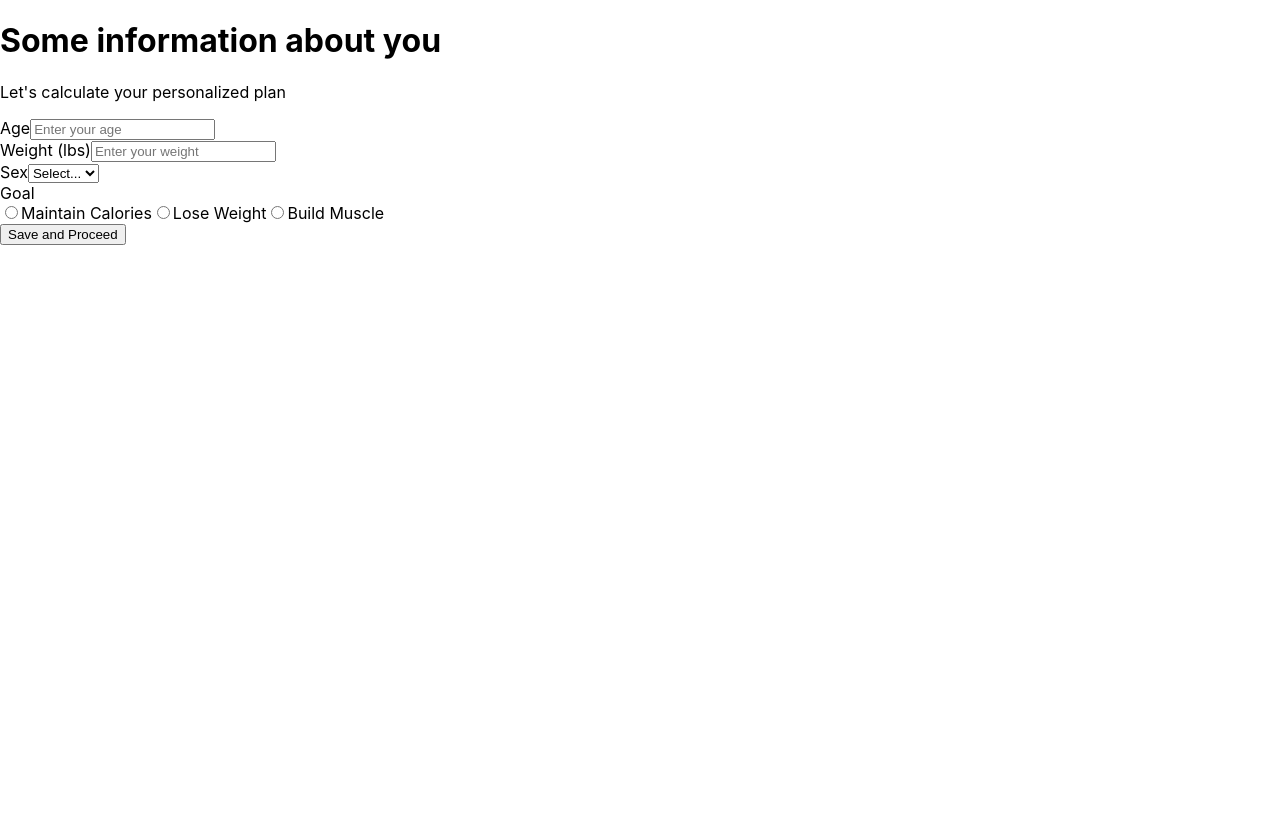
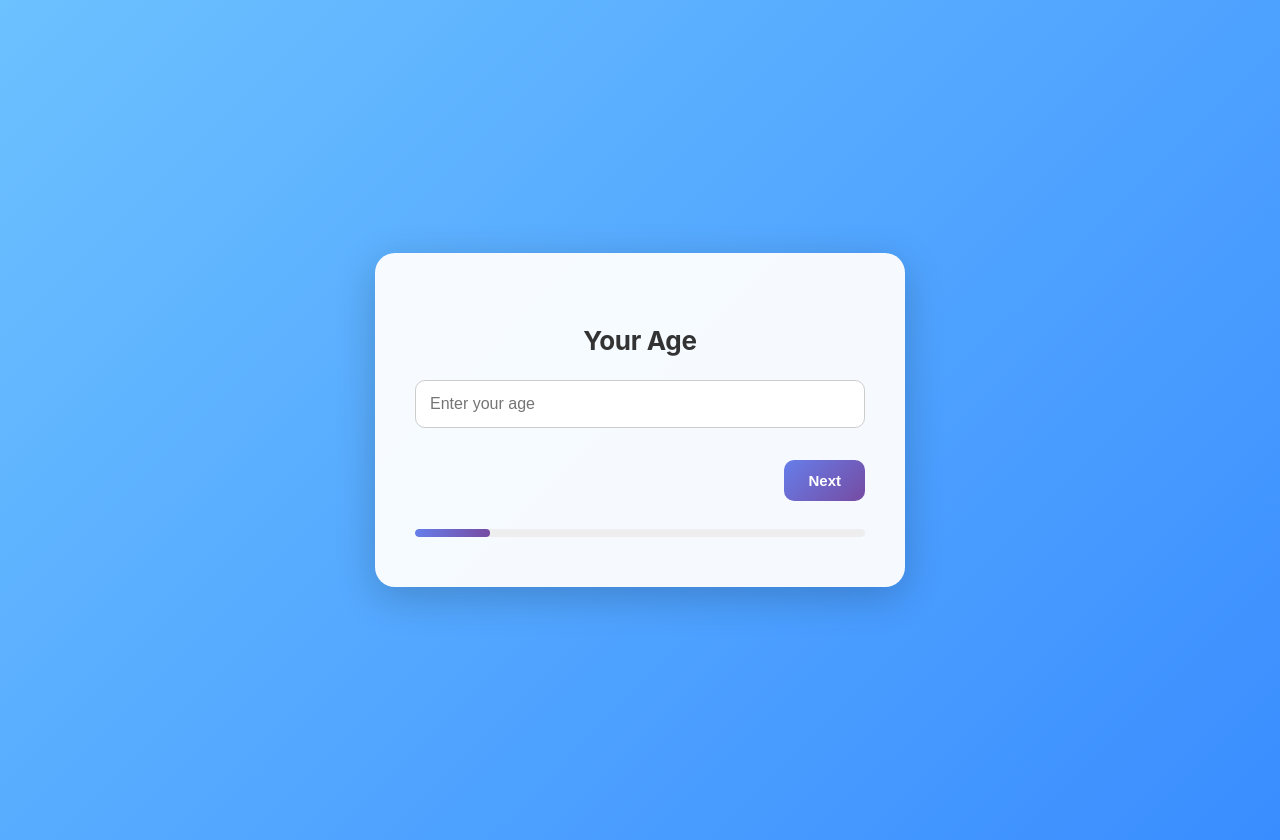
Before and after one commit to Mammbo/Dadelus-Hackathon, a React (Create React App) app in the folder frontend/: page /onboarding in a window 1280 px wide. Before the commit the page ends 800 px from the top, so only its background shows below. Built offline with nearby package versions, Linux system fonts and the light colour scheme.

Commit message:
onboarding

```diff
--- a/frontend/package.json
+++ b/frontend/package.json
@@ -11,6 +11,7 @@
     "@types/node": "^16.18.126",
     "@types/react": "^19.2.2",
     "@types/react-dom": "^19.2.2",
+    "framer-motion": "^12.23.24",
     "react": "^19.2.0",
     "react-dom": "^19.2.0",
     "react-router-dom": "^7.9.4",
--- a/frontend/src/pages/Onboarding.tsx
+++ b/frontend/src/pages/Onboarding.tsx
@@ -1,169 +1,402 @@
-import { useState, useEffect } from 'react';
+import React, { useEffect, useState } from "react";
 
 export default function App() {
-  const [age, setAge] = useState('');
-  const [weight, setWeight] = useState('');
-  const [sex, setSex] = useState('');
-  const [goal, setGoal] = useState('');
+  const [age, setAge] = useState("");
+  const [weight, setWeight] = useState("");
+  const [sex, setSex] = useState("");
+  const [goal, setGoal] = useState("");
+  const [preferences, setPreferences] = useState<string[]>([]);
   const [savedData, setSavedData] = useState<any>(null);
+  const [step, setStep] = useState(0);
 
-  // Load saved data when component mounts
   useEffect(() => {
-    const stored = localStorage.getItem('fitnessData');
+    const stored = localStorage.getItem("fitnessData");
     if (stored) {
       const data = JSON.parse(stored);
       setSavedData(data);
-      setAge(data.age);
-      setWeight(data.weight);
-      setSex(data.sex);
-      setGoal(data.goal);
+      setAge(data.age || "");
+      setWeight(data.weight || "");
+      setSex(data.sex || "");
+      setGoal(data.goal || "");
+      setPreferences(data.preferences || []);
     }
   }, []);
 
+  useEffect(() => {
+    const handleKeyPress = (e: KeyboardEvent) => {
+      if (e.key === "Enter") {
+        e.preventDefault();
+        if (step < steps.length - 1) {
+          handleNext();
+        } else {
+          handleSubmit();
+        }
+      }
+    };
+
+    window.addEventListener("keydown", handleKeyPress);
+    return () => window.removeEventListener("keydown", handleKeyPress);
+  }, [step, age, weight, sex, goal, preferences]);
+
+  const handlePreferenceChange = (pref: string) => {
+    setPreferences((prev) =>
+      prev.includes(pref) ? prev.filter((p) => p !== pref) : [...prev, pref]
+    );
+  };
+
+  const handleNext = () => {
+    if (step === 0 && !age) return alert("Please enter your age");
+    if (step === 1 && !weight) return alert("Please enter your weight");
+    if (step === 2 && !sex) return alert("Please select your sex");
+    if (step === 3 && !goal) return alert("Please select your goal");
+    setStep(step + 1);
+  };
+
+  const handleBack = () => setStep(step - 1);
+
   const handleSubmit = () => {
-    if (!age || !weight || !sex || !goal) {
-      alert('Please fill in all fields');
-      return;
-    }
-
-    const data = { age, weight, sex, goal, savedAt: new Date().toISOString() };
-
-    // Save to localStorage
-    localStorage.setItem('fitnessData', JSON.stringify(data));
+    const data = { age, weight, sex, goal, preferences, savedAt: new Date().toISOString() };
+    localStorage.setItem("fitnessData", JSON.stringify(data));
     setSavedData(data);
-
-    alert('Data saved successfully!');
+    alert("Data saved successfully!");
   };
 
   const handleClear = () => {
-    localStorage.removeItem('fitnessData');
-    setAge('');
-    setWeight('');
-    setSex('');
-    setGoal('');
+    localStorage.removeItem("fitnessData");
+    setAge("");
+    setWeight("");
+    setSex("");
+    setGoal("");
+    setPreferences([]);
     setSavedData(null);
-    alert('Data cleared!');
+    setStep(0);
+    alert("Data cleared!");
   };
 
-  return (
-    <div className="min-h-screen bg-gradient-to-br from-blue-50 to-indigo-100 flex items-center justify-center p-6">
-      <div className="bg-white rounded-2xl shadow-xl p-8 w-full max-w-md">
-        <h1 className="text-3xl font-bold text-gray-800 mb-2">Some information about you</h1>
-        <p className="text-gray-600 mb-6">Let's calculate your personalized plan</p>
-
-        {savedData && (
-          <div className="mb-6 p-4 bg-green-50 border border-green-200 rounded-lg">
-            <p className="text-sm text-green-800 font-medium">✓ Data saved locally</p>
-            <p className="text-xs text-green-600 mt-1">
-              Last updated: {new Date(savedData.savedAt).toLocaleString()}
-            </p>
-          </div>
-        )}
-
-        <div className="space-y-5">
-          <div>
-            <label className="block text-sm font-medium text-gray-700 mb-2">
-              Age
-            </label>
+  const steps = [
+    {
+      title: "Your Age",
+      content: (
         <input
           type="number"
           value={age}
           onChange={(e) => setAge(e.target.value)}
-              className="w-full px-4 py-3 border border-gray-300 rounded-lg focus:ring-2 focus:ring-indigo-500 focus:border-transparent"
+          style={styles.input}
           placeholder="Enter your age"
         />
-          </div>
-
-          <div>
-            <label className="block text-sm font-medium text-gray-700 mb-2">
-              Weight (lbs)
-            </label>
+      ),
+    },
+    {
+      title: "Your Weight (lbs)",
+      content: (
         <input
           type="number"
           value={weight}
           onChange={(e) => setWeight(e.target.value)}
-              className="w-full px-4 py-3 border border-gray-300 rounded-lg focus:ring-2 focus:ring-indigo-500 focus:border-transparent"
+          style={styles.input}
           placeholder="Enter your weight"
         />
+      ),
+    },
+    {
+      title: "Sex",
+      content: (
+        <div style={{ display: "flex", flexDirection: "column", gap: "10px" }}>
+          {["male", "female"].map((option) => (
+            <label
+              key={option}
+              style={{
+                ...styles.optionBox,
+                borderColor: sex === option ? "#667eea" : "#ccc",
+                background: sex === option ? "rgba(102,126,234,0.1)" : "white",
+              }}
+            >
+              <input
+                type="radio"
+                name="sex"
+                value={option}
+                checked={sex === option}
+                onChange={(e) => setSex(e.target.value)}
+              />
+              <span
+                style={{
+                  marginLeft: 8,
+                  fontWeight: sex === option ? 600 : 400,
+                  color: sex === option ? "#333" : "#555",
+                  textTransform: "capitalize",
+                }}
+              >
+                {option}
+              </span>
+            </label>
+          ))}
         </div>
-
-          <div>
-            <label className="block text-sm font-medium text-gray-700 mb-2">
-              Sex
-            </label>
-            <select
-              value={sex}
-              onChange={(e) => setSex(e.target.value)}
-              className="w-full px-4 py-3 border border-gray-300 rounded-lg focus:ring-2 focus:ring-indigo-500 focus:border-transparent"
+      ),
+    },
+    {
+      title: "Goal",
+      content: (
+        <div style={{ display: "flex", flexDirection: "column", gap: "10px" }}>
+          {["maintain", "lose", "build"].map((option) => (
+            <label
+              key={option}
+              style={{
+                ...styles.optionBox,
+                borderColor: goal === option ? "#667eea" : "#ccc",
+                background: goal === option ? "rgba(102,126,234,0.1)" : "white",
+              }}
             >
-              <option value="">Select...</option>
-              <option value="male">Male</option>
-              <option value="female">Female</option>
-            </select>
-          </div>
-
-          <div>
-            <label className="block text-sm font-medium text-gray-700 mb-3">
-              Goal
-            </label>
-            <div className="space-y-3">
-              <label className="flex items-center p-3 border border-gray-300 rounded-lg cursor-pointer hover:bg-gray-50 transition">
               <input
                 type="radio"
                 name="goal"
-                  value="maintain"
-                  checked={goal === 'maintain'}
+                value={option}
+                checked={goal === option}
                 onChange={(e) => setGoal(e.target.value)}
-                  className="w-4 h-4 text-indigo-600"
               />
-                <span className="ml-3 text-gray-700">Maintain Calories</span>
+              <span
+                style={{
+                  marginLeft: 8,
+                  fontWeight: goal === option ? 600 : 400,
+                  color: goal === option ? "#333" : "#555",
+                  textTransform: "capitalize",
+                }}
+              >
+                {option === "build"
+                  ? "Build Muscle"
+                  : option === "lose"
+                  ? "Lose Weight"
+                  : "Maintain Calories"}
+              </span>
             </label>
+          ))}
+        </div>
+      ),
+    },
+    {
+      title: "Dietary Preferences",
+      content: (
+        <div style={{ display: "flex", flexDirection: "column", gap: "10px" }}>
+          {["vegan", "kosher", "halal", "gluten free"].map((pref) => {
+            const selected = preferences.includes(pref);
+            return (
+              <label
+                key={pref}
+                style={{
+                  ...styles.optionBox,
+                  borderColor: selected ? "#667eea" : "#ccc",
+                  background: selected ? "rgba(102,126,234,0.1)" : "white",
+                }}
+              >
+                <input
+                  type="checkbox"
+                  checked={selected}
+                  onChange={() => handlePreferenceChange(pref)}
+                />
+                <span
+                  style={{
+                    marginLeft: 8,
+                    fontWeight: selected ? 600 : 400,
+                    color: selected ? "#333" : "#555",
+                    textTransform: "capitalize",
+                  }}
+                >
+                  {pref}
+                </span>
+              </label>
+            );
+          })}
+        </div>
+      ),
+    },
+    {
+      title: "Review Your Data",
+      content: (
+        <div style={{ lineHeight: "1.8" }}>
+          <p><strong>Age:</strong> {age}</p>
+          <p><strong>Sex:</strong> {sex ? sex.charAt(0).toUpperCase() + sex.slice(1) : ""}</p>
+          <p><strong>Weight:</strong> {weight} lbs</p>
+          <p>
+            <strong>Goal:</strong>{" "}
+            {goal
+              ? goal === "maintain"
+                ? "Maintain Calories"
+                : goal === "lose"
+                ? "Lose Weight"
+                : "Build Muscle"
+              : ""}
+          </p>
+          <p>
+            <strong>Dietary Preferences:</strong>{" "}
+            {preferences.length > 0
+              ? preferences
+                  .map(
+                    (pref) => pref.charAt(0).toUpperCase() + pref.slice(1)
+                  )
+                  .join(", ")
+              : "None"}
+          </p>
+        </div>
+      ),
+    },
+  ];
 
-              <label className="flex items-center p-3 border border-gray-300 rounded-lg cursor-pointer hover:bg-gray-50 transition">
-                <input
-                  type="radio"
-                  name="goal"
-                  value="lose"
-                  checked={goal === 'lose'}
-                  onChange={(e) => setGoal(e.target.value)}
-                  className="w-4 h-4 text-indigo-600"
-                />
-                <span className="ml-3 text-gray-700">Lose Weight</span>
-              </label>
+  return (
+    <div style={styles.background}>
+      <style>{`
+        @keyframes fadeSlideIn {
+          from { opacity: 0; transform: translateX(40px); }
+          to { opacity: 1; transform: translateX(0); }
+        }
+      `}</style>
 
-              <label className="flex items-center p-3 border border-gray-300 rounded-lg cursor-pointer hover:bg-gray-50 transition">
-                <input
-                  type="radio"
-                  name="goal"
-                  value="build"
-                  checked={goal === 'build'}
-                  onChange={(e) => setGoal(e.target.value)}
-                  className="w-4 h-4 text-indigo-600"
-                />
-                <span className="ml-3 text-gray-700">Build Muscle</span>
-              </label>
-            </div>
+      <div style={styles.card}>
+        {savedData && (
+          <button onClick={handleClear} style={styles.clearBtn}>
+            ✖
+          </button>
+        )}
+
+        <div style={{ animation: "fadeSlideIn 0.4s ease" }}>
+          <h2 style={styles.title}>{steps[step].title}</h2>
+          <div>{steps[step].content}</div>
+
+          <div style={styles.buttonRow}>
+            {step > 0 ? (
+              <button onClick={handleBack} style={styles.backBtn}>
+                Back
+              </button>
+            ) : (
+              <div />
+            )}
+
+            {step < steps.length - 1 ? (
+              <button onClick={handleNext} style={styles.nextBtn}>
+                Next
+              </button>
+            ) : (
+              <button onClick={handleSubmit} style={styles.saveBtn}>
+                Save
+              </button>
+            )}
           </div>
 
-          <div className="flex gap-3">
-            <button
-              onClick={handleSubmit}
-              className="flex-1 bg-indigo-600 text-white py-3 rounded-lg font-semibold hover:bg-indigo-700 transition shadow-lg"
-            >
-              Save and Proceed
-            </button>
-
-            {savedData && (
-              <button
-                onClick={handleClear}
-                className="px-6 bg-gray-200 text-gray-700 py-3 rounded-lg font-semibold hover:bg-gray-300 transition"
-              >
-                Clear
-              </button>
-            )}
+          <div style={styles.progressContainer}>
+            <div style={{ ...styles.progressBar, width: `${((step + 1) / steps.length) * 100}%` }} />
           </div>
         </div>
       </div>
     </div>
   );
 }
+
+const styles: Record<string, React.CSSProperties> = {
+  background: {
+    minHeight: "100vh",
+    display: "flex",
+    alignItems: "center",
+    justifyContent: "center",
+    background: "linear-gradient(135deg, #6CC1FF 0%, #3A8DFF 100%)",
+    fontFamily: "'Inter', sans-serif",
+    padding: "20px",
+  },
+  card: {
+    background: "rgba(255, 255, 255, 0.95)",
+    borderRadius: "20px",
+    boxShadow: "0 10px 40px rgba(0, 0, 0, 0.2)",
+    padding: "50px 40px",
+    width: "100%",
+    maxWidth: "450px",
+    position: "relative",
+    transition: "all 0.3s ease",
+  },
+  title: {
+    fontSize: "26px",
+    fontWeight: 700,
+    color: "#333",
+    marginBottom: "24px",
+    textAlign: "center",
+    letterSpacing: "-0.3px",
+  },
+  input: {
+    width: "100%",
+    height: "48px",
+    padding: "0 14px",
+    fontSize: "16px",
+    borderRadius: "10px",
+    border: "1.5px solid #ccc",
+    outline: "none",
+    transition: "all 0.2s ease",
+    boxSizing: "border-box",
+    display: "flex",
+    alignItems: "center",
+  },
+  optionBox: {
+    display: "flex",
+    alignItems: "center",
+    border: "1.5px solid #ccc",
+    borderRadius: "10px",
+    padding: "12px 14px",
+    cursor: "pointer",
+    transition: "all 0.2s ease",
+    background: "white",
+  },
+  buttonRow: {
+    display: "flex",
+    justifyContent: "space-between",
+    marginTop: "32px",
+  },
+  backBtn: {
+    background: "#e0e0e0",
+    border: "none",
+    padding: "12px 22px",
+    borderRadius: "10px",
+    cursor: "pointer",
+    fontWeight: 600,
+    fontSize: "15px",
+    transition: "background 0.2s",
+  },
+  nextBtn: {
+    background: "linear-gradient(135deg, #667eea, #764ba2)",
+    color: "white",
+    border: "none",
+    padding: "12px 24px",
+    borderRadius: "10px",
+    cursor: "pointer",
+    fontWeight: 600,
+    fontSize: "15px",
+    transition: "opacity 0.2s",
+  },
+  saveBtn: {
+    background: "linear-gradient(135deg, #00b09b, #96c93d)",
+    color: "white",
+    border: "none",
+    padding: "12px 24px",
+    borderRadius: "10px",
+    cursor: "pointer",
+    fontWeight: 600,
+    fontSize: "15px",
+  },
+  clearBtn: {
+    position: "absolute",
+    top: "14px",
+    right: "18px",
+    background: "none",
+    border: "none",
+    color: "#999",
+    fontSize: "18px",
+    cursor: "pointer",
+  },
+  progressContainer: {
+    height: "8px",
+    background: "#eee",
+    borderRadius: "4px",
+    marginTop: "28px",
+    overflow: "hidden",
+  },
+  progressBar: {
+    height: "100%",
+    background: "linear-gradient(90deg, #667eea, #764ba2)",
+    borderRadius: "4px",
+    transition: "width 0.3s ease",
+  },
+};
```
Also changed, not shown: 1 other file (tests, documents, lock files or other folders). Lines whose indentation alone changed are shown as unchanged.
